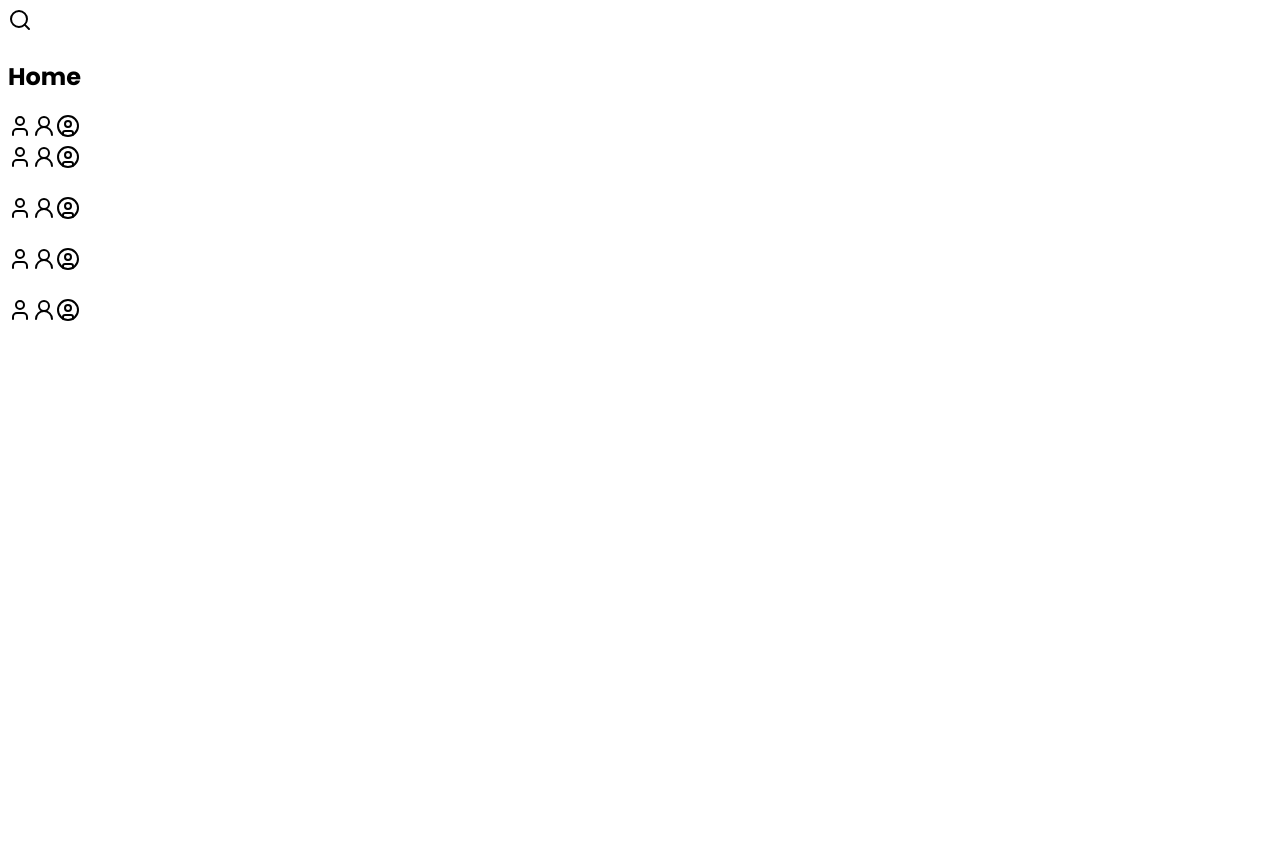
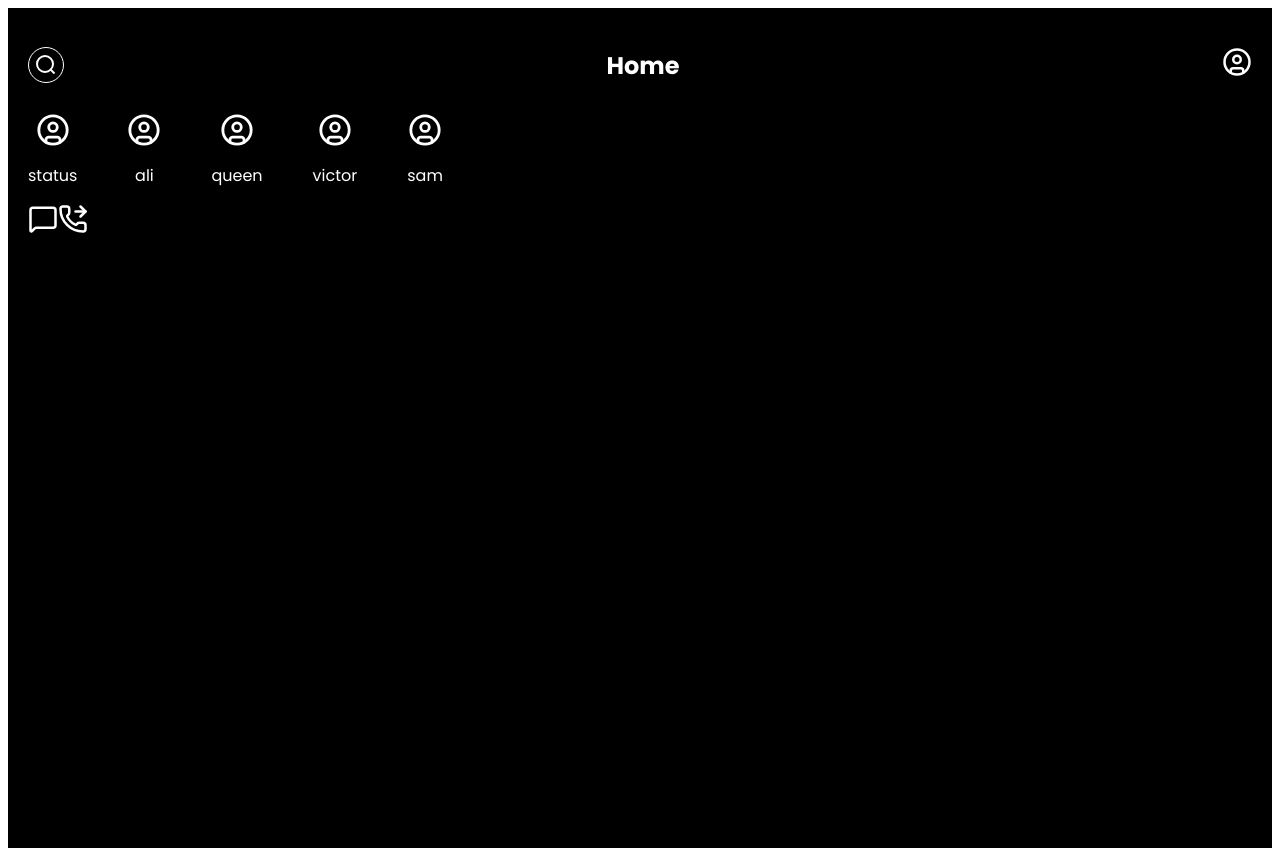
Before and after one commit to Ali1972101/QAchatbox, a React (Vite) app: page /message in a window 1280 px wide. Before the commit the page ends 800 px from the top, so only its background shows below. Built offline with nearby package versions, Linux system fonts and the light colour scheme.

Commit message:
Fix component naming collision with MessageSquare icon in Message.jsx

```diff
--- a/src/Pages/Message.css
+++ b/src/Pages/Message.css
@@ -0,0 +1,23 @@
+.message-header{
+    display: flex;
+    justify-content: space-between;
+    /* flex-direction: column; */
+    align-items: center;
+    /* padding: 20px; */
+
+}
+
+.search-icon{
+ border-radius: 100px;
+ border-color: white;
+ border: 1px solid white;
+ padding : 5px;
+
+}
+
+.message-container{
+    background-color: black;
+    height: 100vh;
+    padding: 20px;
+    color: white;
+}
--- a/src/Pages/Message.jsx
+++ b/src/Pages/Message.jsx
@@ -1,13 +1,12 @@
 import React from "react";
 import "./Message.css";
 import {
-  MessageCircle,
+  MessageSquare,
   Search,
+  PhoneForwarded,
   Phone,
   Video,
   Settings,
-  User,
-  UserRound,
   CircleUser,
 } from "lucide-react";
 
@@ -15,36 +14,38 @@ export default function Message() {
   return (
     <section className="message-container">
       <div className="message-header">
-        <Search size={24} className="search-icon" color="black" />
+        <Search size={24} className="search-icon" color="white" />
         <h1>Home</h1>
         <div className="flex gap-4">
-          <User size={24} />
-          <UserRound size={24} />
-          <CircleUser size={24} />
+          <CircleUser size={30} />
         </div>
       </div>
 
-      <div style={{ display: "flex", flexDirection: "column", gap: "20px" }}>
-        <div className="flex gap-4">
-          <User size={24} />
-          <UserRound size={24} />
-          <CircleUser size={24} />
+      <div style={{ display: "flex", gap: "50px", marginTop: "10px" }}>
+        <div style={{ display: "flex", flexDirection: "column", alignItems: "center" }}>
+          <CircleUser size={34} /> <p>status</p>
         </div>
-        <div className="flex gap-4">
-          <User size={24} />
-          <UserRound size={24} />
-          <CircleUser size={24} />
+        <div style={{ display: "flex", flexDirection: "column", alignItems: "center" }}>
+          <CircleUser size={34} />
+          <p>ali</p>
         </div>
-        <div className="flex gap-4">
-          <User size={24} />
-          <UserRound size={24} />
-          <CircleUser size={24} />
+        <div style={{ display: "flex", flexDirection: "column", alignItems: "center" }}>
+          <CircleUser size={34} />
+          <p>queen</p>
         </div>
-        <div className="flex gap-4">
-          <User size={24} />
-          <UserRound size={24} />
-          <CircleUser size={24} />
+        <div style={{ display: "flex", flexDirection: "column", alignItems: "center" }}>
+          <CircleUser size={34} />
+          <p>victor</p>
         </div>
+        <div style={{ display: "flex", flexDirection: "column", alignItems: "center" }}>
+          <CircleUser size={34} />
+          <p>sam</p>
+        </div>
+      </div>
+
+      <div>
+        <MessageSquare size={30} />
+        <PhoneForwarded size={30} />
       </div>
     </section>
   );
```
Also changed, not shown: src/Pages/Home.jsx (line endings or trailing spaces).
